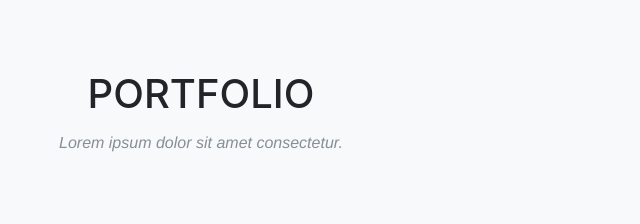
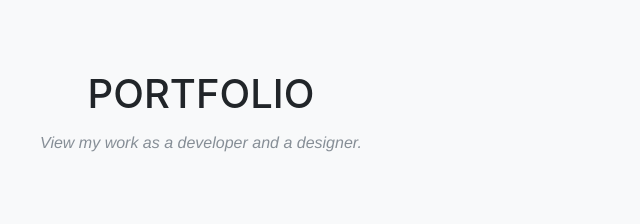
Before and after one commit to linc31/linc31.github.io, a website with bundled scripts: page index.html in a window 1280 px wide. Shown: the part 1580-1804 px from the top of the page, 439-1079 px from the left. Built offline with nearby package versions, Linux system fonts and the light colour scheme; a web font is replaced by a local one.

Commit message:
spelling errors

```diff
--- a/index.html
+++ b/index.html
@@ -108,7 +108,7 @@
         <div class="row">
           <div class="col-lg-12 text-center">
             <h2 class="section-heading text-uppercase">Portfolio</h2>
-            <h3 class="section-subheading text-muted">Lorem ipsum dolor sit amet consectetur.</h3>
+            <h3 class="section-subheading text-muted">View my work as a developer and a designer.</h3>
           </div>
         </div>
         <div class="row">
```
